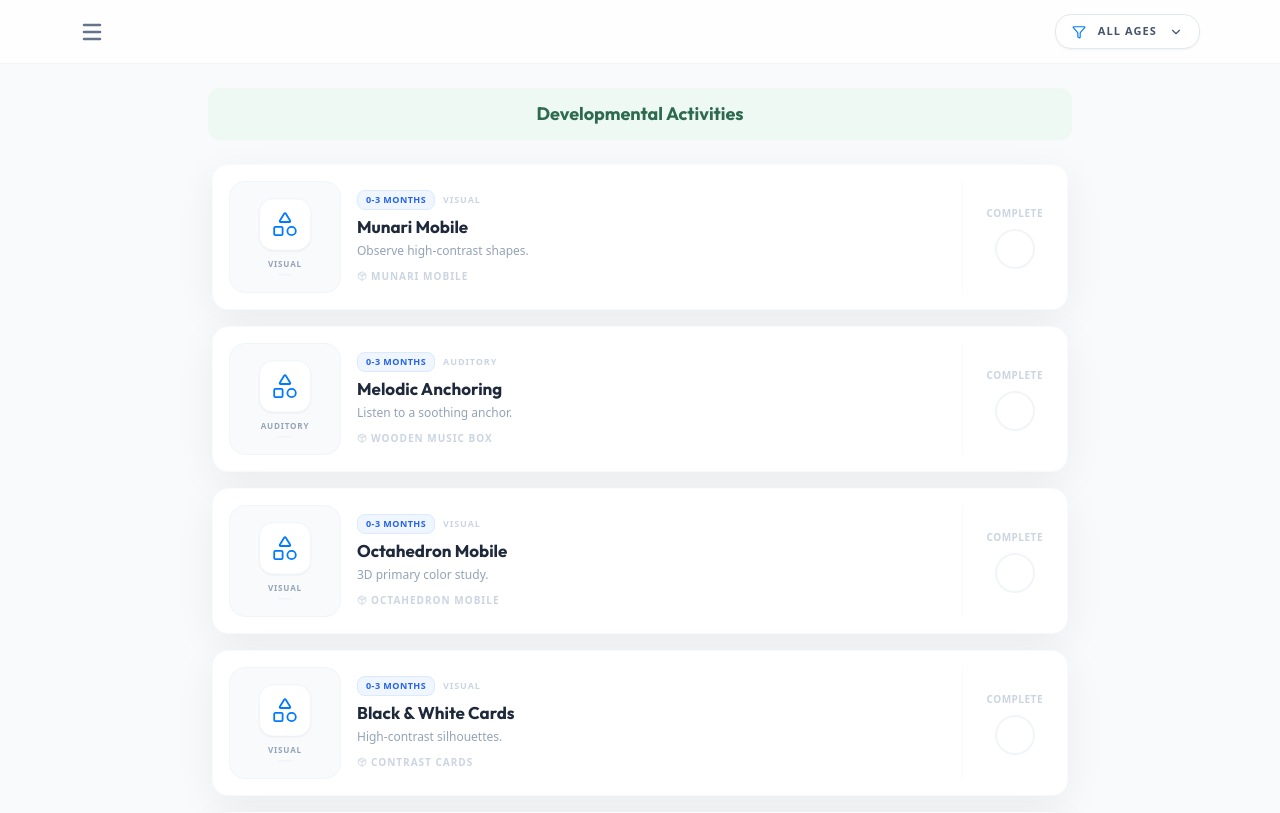
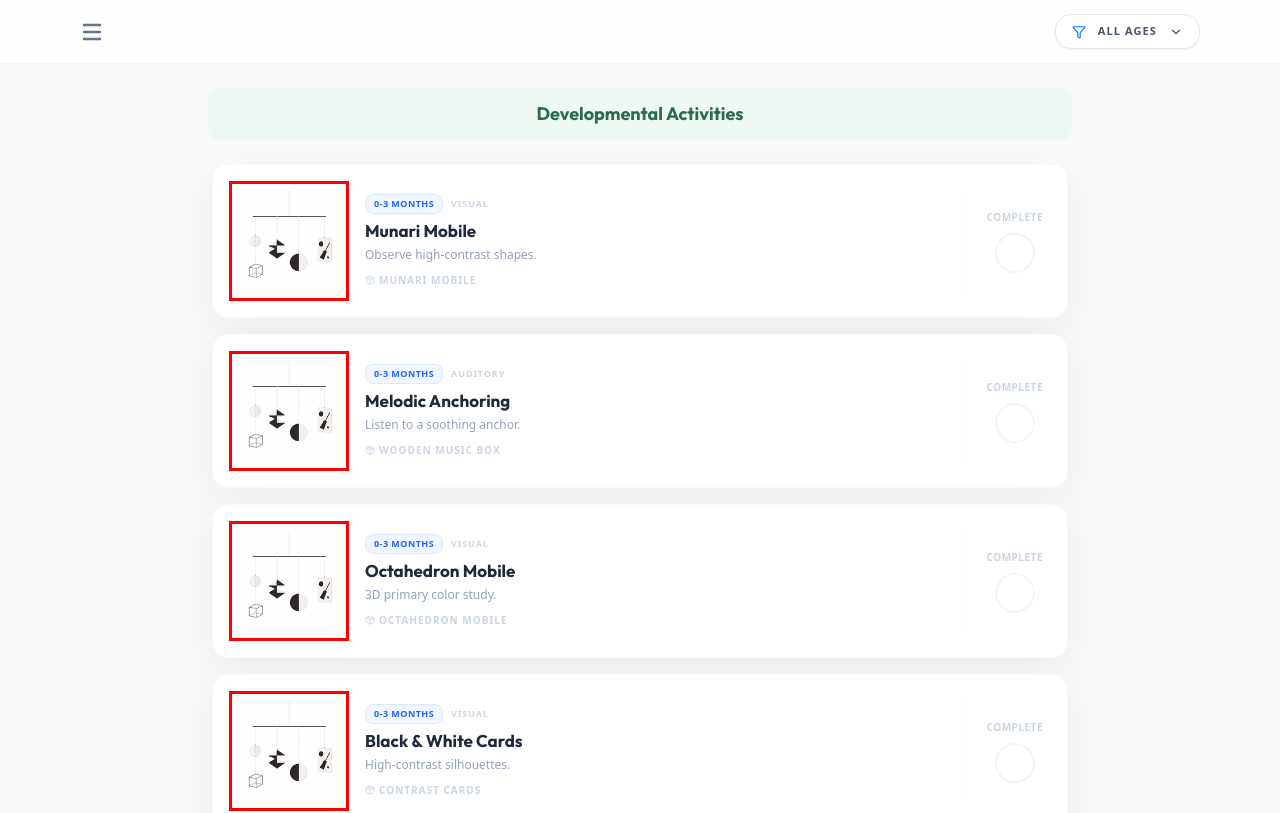
Before and after one commit to gwilford1-png/montessori4, a React (Vite) app in the folder montessori/: page / in a window 1280 px wide. Shown: the top 813 px of the page. Built offline with nearby package versions, Linux system fonts and the light colour scheme.

Commit message:
Update ActivityCard.tsx

```diff
--- a/montessori/components/ActivityCard.tsx
+++ b/montessori/components/ActivityCard.tsx
@@ -42,30 +42,14 @@ const ActivityCard: React.FC<ActivityCardProps> = ({ activity, onClick }) => {
       onClick={() => onClick(activity)}
       className="bg-white rounded-2xl flex flex-row items-center cursor-pointer group transition-all duration-300 shadow-[0_10px_40px_rgba(0,0,0,0.06)] hover:shadow-[0_20px_50px_rgba(0,0,0,0.12)] border border-slate-50 mb-4 mx-1"
     >
-              {/* Icon Area - Enlarged from w-20 to w-28 */}
-      <div className="p-4 shrink-0">
-        <div className="w-28 h-28 rounded-2xl bg-slate-50 flex items-center justify-center border border-slate-100 group-hover:bg-blue-50/50 transition-colors">
-          {activity.thumbnail ? (
-            <div className="w-full h-full flex flex-col items-center justify-center p-2">
-              <img
-                src={`${import.meta.env.BASE_URL}${activity.thumbnail}`}
-                alt={activity.title}
-                className="w-full h-full object-contain"
-                style={{ border: '2px solid red' }}
-              />
-              <div className="mt-1 text-[9px] text-red-600 break-all leading-tight">
-                {`${import.meta.env.BASE_URL}${activity.thumbnail}`}
-              </div>
-            </div>
-          ) : (
-            <GeminiIllustration
-              title={activity.title}
-              category={activity.category}
-              className="w-full h-full scale-90"
-            />
-          )}
-        </div>
-      </div>
+         <div className="p-4 shrink-0">
+  <img
+    src="/montessori4/images/Munari_Mobile.png"
+    alt="proof"
+    style={{ width: 120, height: 120, border: "3px solid red" }}
+  />
+</div>
+
 
       {/* Content Area */}
       <div className="flex flex-col flex-grow min-w-0 py-4 pr-2">
```
